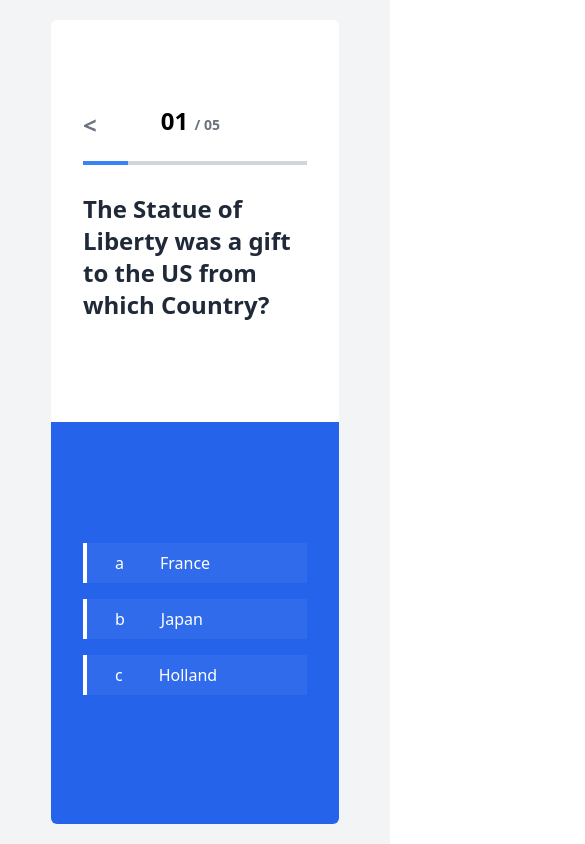
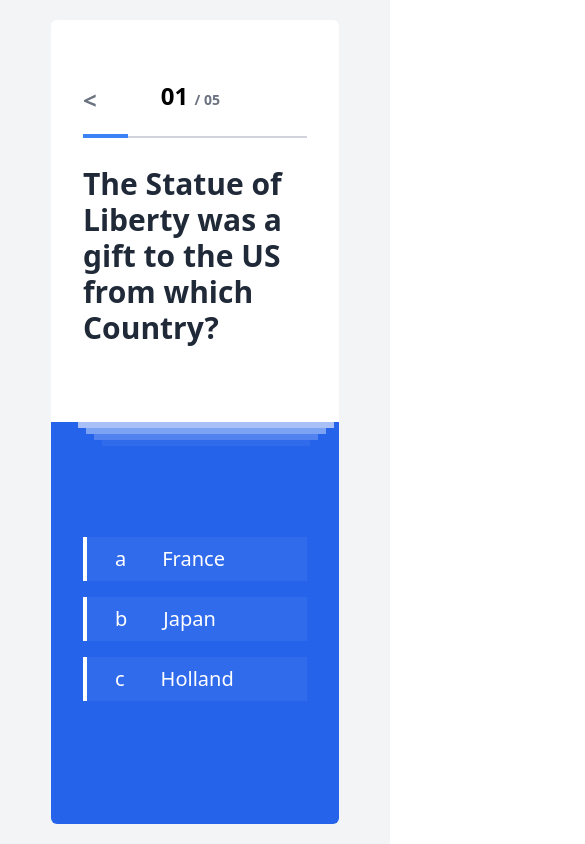
Before and after one commit to mohit-1337/quizze, a React (Create React App) app: page / in a window 390 px wide. Shown: the top 844 px of the page, 585 px wide, since content can reach past the window. Built offline with nearby package versions, Linux system fonts and the light colour scheme.

Commit message:
add -responsivenes

```diff
--- a/src/App.jsx
+++ b/src/App.jsx
@@ -51,7 +51,7 @@ function App() {
             isTransitioning ? "transition-slide-up" : ""
           }`}
         >
-          <div>
+          <div className="flex flex-col xl:gap-0 md:gap-6">
             <div className="flex items-center gap-16">
               <span
                 className="text-gray-500 text-2xl font-semibold cursor-pointer"
@@ -65,23 +65,23 @@ function App() {
               </span>
               <h3 className="text-2xl font-semibold mb-2">
                 {`0${currentQuestionIndex + 1}`}{" "}
-                <span className="text-gray-500 text-sm">
+                <span className="text-gray-500 text-sm ">
                   / {`0${questions.length}`}
                 </span>
               </h3>
             </div>
 
-            <div className="relative h-1 bg-gray-300 mt-4">
+            <div className="relative h-0.5 bg-gray-300 mt-4">
               <div
                 style={{ width: `${progressPercentage}%` }}
-                className="absolute left-0 bottom-0 bg-blue-500 h-full transition-width duration-500 ease-in-out"
+                className="absolute h-1 left-0 bottom-0  bg-blue-500 transition-width duration-500 ease-in-out"
               />
             </div>
           </div>
 
           <div className="text-left">
             {currentQuestionIndex < questions.length && (
-              <h2 className="text-2xl font-semibold text-gray-800 mb-4">
+              <h2 className="text-3xl md:text-4xl xl:text-2xl font-semibold text-gray-800 mb-4">
                 {questions[currentQuestionIndex].question}
               </h2>
             )}
@@ -93,13 +93,14 @@ function App() {
             isTransitioning ? "transition-slide-down" : ""
           }`}
         >
+          <div className="flex flex-col items-center absolute top-[50%] left-[20%] transform [-translate-x-1/2] [-translate-y-1/2] xl:top-[50vh] xl:left-[40.5vw] sm:top-[30vh] md:top-[50vh] md:left-[33.5%]">
+            <div className="bg-white w-64 h-1.5 bg-opacity-60"></div>
+            <div className="bg-white w-60 h-1.5 bg-opacity-40"></div>
+            <div className="bg-white w-56 h-1.5 bg-opacity-20"></div>
+            <div className="bg-white w-52 h-1.5 bg-opacity-5"></div>
+          </div>
+
           <div className="">
-            <div className="flex flex-col items-center absolute  top-[326px] left-[555px]">
-              <div className="bg-white w-64 h-1.5 bg-opacity-60"></div>
-              <div className="bg-white w-60 h-1.5 bg-opacity-40"></div>
-              <div className="bg-white w-56 h-1.5 bg-opacity-20"></div>
-              <div className="bg-white w-52 h-1.5 bg-opacity-5"></div>
-            </div>
             <div className="p-8">
               {currentQuestionIndex < questions.length && (
                 <div className="flex flex-col gap-2">
@@ -107,7 +108,7 @@ function App() {
                     (option, optionIndex) => (
                       <div
                         key={optionIndex}
-                        className={`border-l-4 border-white flex items-center bg-white bg-opacity-5 p-2 mb-2 cursor-pointer text-white transition-colors duration-300 ease-in-out ${
+                        className={`border-l-4 text-xl md:text-xl xl:text-sm border-white flex items-center bg-white bg-opacity-5 p-2 mb-2 cursor-pointer text-white transition-colors duration-300 ease-in-out ${
                           userSelections[currentQuestionIndex] === optionIndex
                             ? "bg-opacity-custom"
                             : ""
```
